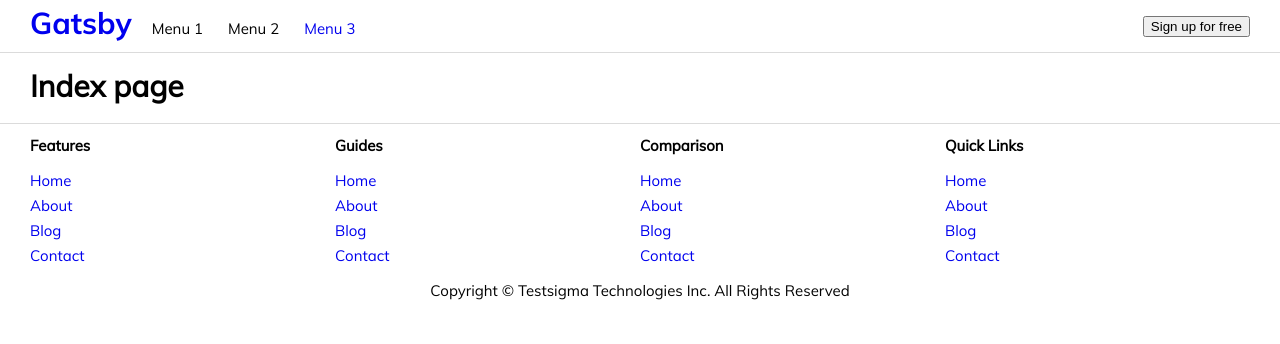
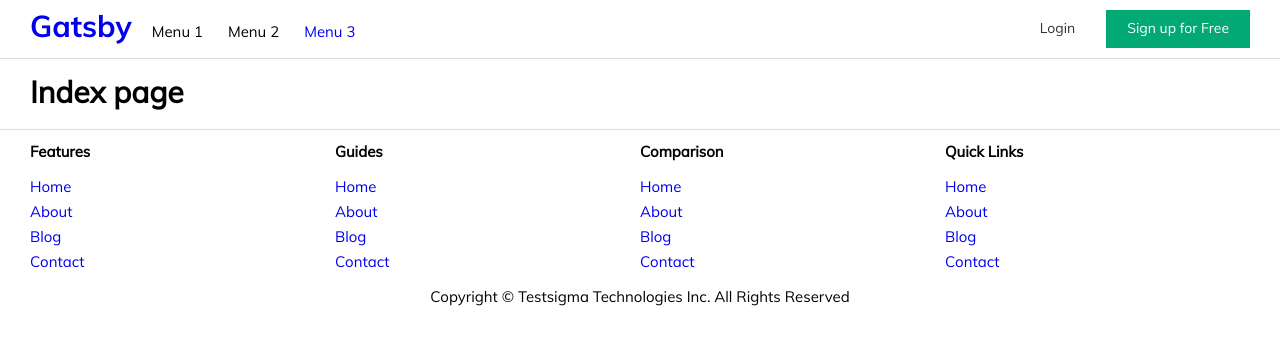
Before and after one commit to vulchivijay/storybook-gatsby, a Gatsby site: page / in a window 1280 px wide. Built offline with nearby package versions, Linux system fonts and the light colour scheme; Gatsby itself is replaced by a stand-in of ours.

Commit message:
button story created

```diff
--- a/src/components/Header/index.js
+++ b/src/components/Header/index.js
@@ -1,8 +1,19 @@
 import * as React from "react"
 import Prototypes from "prop-types"
 import { Link } from "gatsby"
+import Button from "../shared/Button"
 
 import "./index.scss"
+
+const buttonWithIcon = {
+  label: "Login",
+  noBorder: true
+}
+
+const buttonData = {
+  primary: true,
+  label: "Sign up for Free"
+}
 
 const Header = ({ data }) => (
   <header>
@@ -23,15 +34,13 @@ const Header = ({ data }) => (
                           data.appNavBar[key].submenu && (
                             <ul className="submenu" key={index}>
                               {
-                                Object.keys(data.appNavBar[key].submenu).map((newKey, index) => {
-                                  return (
+                                Object.keys(data.appNavBar[key].submenu).map((newKey, index) => (
                                     <li key={index}>
                                       <Link to={data.appNavBar[key].submenu[newKey].url}>
                                         {data.appNavBar[key].submenu[newKey].label}
                                       </Link>
                                     </li>
-                                  )
-                                })
+                                ))
                               }
                             </ul>
                           )
@@ -44,7 +53,8 @@ const Header = ({ data }) => (
           </nav>
         </div>
         <div>
-          <button>Sign up for free</button>
+          <Button {...buttonWithIcon} />
+          <Button {...buttonData} />
         </div>
       </div>
     </div>
--- a/src/components/Header/index.scss
+++ b/src/components/Header/index.scss
@@ -1,4 +1,7 @@
 header {
+  position: sticky;
+  top: 0;
+  z-index: 99999;
   padding: 1rem 0;
   border-bottom: 1px solid rgba(0,0,0,0.14);
 
@@ -23,18 +26,27 @@ header {
     cursor: pointer;
   }
 
-  > ul > li:hover ul {
+  > ul > li:hover ul.submenu {
     display: flex;
+    flex-wrap: wrap;
   }
 
   ul.submenu {
+    display: none;
     position: absolute;
     top: 25px;
     left: 0;
+    z-index: 10;
     min-width: 400px;
     padding: 1rem;
     background-color: #fff;
-    display: none;
-    box-shadow: 0 0 4px rgba(0,0,0,0.14);
+    box-shadow: 0 0 10px 0 rgb(134 133 133 / 20%);
+    border: solid 1px rgba(53,58,64,0.1);
+    border-radius: 5px;
+  }
+
+  ul.submenu li {
+    display: flex;
+    flex: 0 0 50%;
   }
 }
--- /dev/null
+++ b/src/components/shared/Button.js
@@ -0,0 +1,38 @@
+import React from 'react';
+import PropTypes from 'prop-types';
+
+import './button.scss';
+
+const Button = ({ primary, backgroundColor, size, label, noBorder, ...props }) => {
+  const mode = primary ? 'btn--primary' : 'btn--secondary';
+  const border = noBorder ? 'btn--noborder' : ''
+  return (
+    <button
+      type="button"
+      className={['btn', `btn--${size}`, mode, border].join(' ')}
+      style={backgroundColor && { backgroundColor }}
+      {...props}
+    >
+      {label}
+    </button>
+  );
+};
+
+Button.propTypes = {
+  primary: PropTypes.bool,
+  backgroundColor: PropTypes.string,
+  noBorder: PropTypes.bool,
+  size: PropTypes.oneOf(['small', 'medium', 'large']),
+  label: PropTypes.string.isRequired,
+  onClick: PropTypes.func,
+};
+
+Button.defaultProps = {
+  backgroundColor: null,
+  noBorder: false,
+  primary: false,
+  size: 'medium',
+  onClick: undefined,
+};
+
+export default Button
--- /dev/null
+++ b/src/components/shared/button.scss
@@ -0,0 +1,39 @@
+.btn {
+  display: inline-block;
+  margin-left: 1rem;
+  line-height: 1;
+  font-family: "Muli-Regular", sans-serif;
+  border: 0;
+  cursor: pointer;
+
+  &.btn--primary {
+    color: #FFF;
+    background: #03a973 !important;
+    border: 1px solid #03a973 !important;
+  }
+
+  &.btn--secondary {
+    color: #333;
+    background-color: transparent;
+    border: 1px solid rgba(0, 0, 0, 0.15);
+  }
+
+  &.btn--noborder {
+    border-color: transparent;
+  }
+
+  &.btn--small {
+    font-size: 12px;
+    padding: 10px 16px;
+  }
+
+  &.btn--medium {
+    font-size: 14px;
+    padding: 11px 20px;
+  }
+
+  &.btn--large {
+    font-size: 16px;
+    padding: 12px 24px;
+  }
+}
```
Also changed, not shown: src/stories/Button.stories.jsx (added, +49 -0 lines), src/stories/Footer.stories.jsx (+1 -1 lines), src/stories/Header.stories.jsx (+1 -1 lines), .storybook/preview.js, README.md, src/images/html-page.png (added), src/images/storybook-dashboard.png (added).
